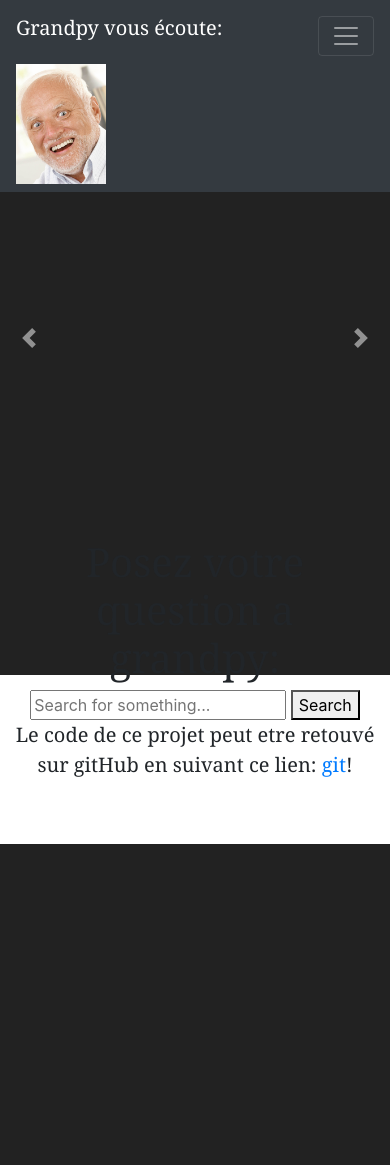
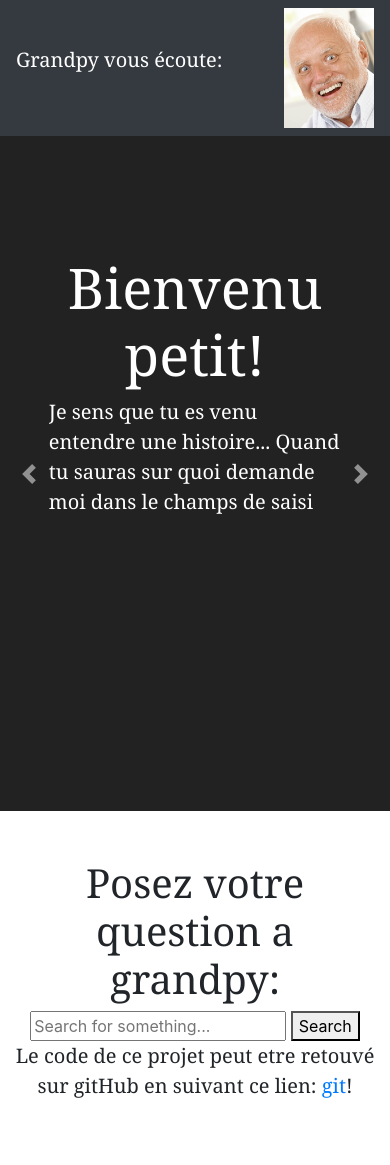
Before and after one commit to ometeore/grandpy, a Flask app: page / in a window 390 px wide. Before the commit the page ends 844 px from the top, so only its background shows below. Run offline with Flask 2, Linux system fonts and the light colour scheme; some libraries are stand-ins or nearby versions.

Commit message:
begining of the end

```diff
--- a/grandpy/static/css/css.css
+++ b/grandpy/static/css/css.css
@@ -18,17 +18,9 @@ html{
     justify-content: space-around;
     align-items: center;
 }
-#main_wrapper{
-    display: flex;
-    flex-direction: column;
-    justify-content: space-between;
-    align-items: center;
-    height: 100%;
-}
+
 header
 {
-    height: 150px;
-    background: #1de3c8;
     width: 100%;
 }
 #footer
@@ -36,24 +28,11 @@ header
     text-align: center;
 }
 
-#main{
-    width: 80%;
-    overflow: scroll;
-}
-.photo_lieu{
-    height: 200px;
-}
-.margin_30{
-    margin: 30px;
-}
-.margin_auto{
-    margin: auto;
-}
 #map{
-    height: 400px;
+    height: 50%;
     width: 100%;
 }
-h1, p{
+h1, p, h3{
     font-family: Georgia, 'Times New Roman', Times, serif, "Arial Black", Arial, Verdana, sans-serif;
 }
 #input_et_bouton{
@@ -61,7 +40,7 @@ h1, p{
 }
 
 .carousel-item {
-    height: 80vh;
+    height: 65vh;
     min-height: 350px;
     background: no-repeat center center scroll #222222;
     -webkit-background-size: cover;
@@ -80,6 +59,7 @@ h1, p{
     box-shadow: 0 0 25px 2px #eee;
     animation: spin 1s linear infinite;
     margin:auto;
+    margin-bottom: 320px;
 }
 
 @keyframes spin
@@ -88,3 +68,22 @@ h1, p{
 	50%  { transform: rotate(180deg); opacity: 1.0; }
 	to   { transform: rotate(360deg); opacity: 0.2; }
 }
+.item_du_carousel{
+    color: white;
+    margin: auto;
+    height:94%;
+    width: 75%;
+}
+@media screen and (max-width: 640px) {
+    .overflow_scroll{
+        overflow: scroll;
+        height:30%;
+    }
+    .carousel-item{
+        height:80vh;
+    }
+  }
+
+.align_center{
+    text-align:center;
+}
--- a/grandpy/static/js/js.js
+++ b/grandpy/static/js/js.js
@@ -22,21 +22,7 @@ $(function () {
 
       div_provisoire.append(div_loader)
       document.querySelector('.active').classList.remove('active')
-      $(".carousel-inner").prepend(div_provisoire)
-
-
-
-
-
-
-
-
-
-
-
-
-
-
+      $(".carousel-inner").append(div_provisoire)
 
 
       var div_reponse = document.createElement("div");
@@ -49,18 +35,17 @@ $(function () {
         /* creer une balise et la remplie avec les info envoyé en ajax */
 
         var div_carousel = document.createElement("div");
-        div_carousel.className = "carousel-caption d-none d-md-block";
+        div_carousel.className = "column_align item_du_carousel";
 
         var text2 = $(div_carousel)
-        text2.html("<h3 class='display-4'>" + data["title"] + "</h3><p class='lead'>" + data["resume"] + "</p>")
+        text2.html("<h3 class='align_center'>" + data["title"] + "</h3><p class='lead overflow_scroll'>" + data["resume"] + "</p>")
 
 
         div_reponse.append(div_carousel)
         /*enlever l'element du carousel qui a deja la classe active
         document.querySelector('.active').classList.remove('active')*/
 
-        $(".carousel-inner").prepend(div_reponse)
-
+        $(".carousel-inner").append(div_reponse)
 
         var div_carte = document.createElement("div");
         var id = new Date().getTime();
@@ -75,10 +60,11 @@ $(function () {
           div_carte, {zoom: 4, center: carte}
         );
         var marker = new google.maps.Marker({position: carte, map: map});
+        document.querySelector('#supprimer').remove()
       });
       console.log("ok");
-      document.querySelector('.carousel-item:first-child').classList.add('active')
-      document.querySelector('#supprimer').remove()
+      document.querySelector('.carousel-item:last-child').classList.add('active')
+
 
       return false;
   });
--- a/grandpy/templates/acceuil.html
+++ b/grandpy/templates/acceuil.html
@@ -2,38 +2,26 @@
 <html>
   <head>
     <meta charset="UTF-8">
-    <title> Grandpy __en developpement__</title>
+    <title> Grandpy __en_developpement__</title>
+    <meta name="viewport" content="width=device-width, user-scalable=no, shrink-to-fit=no">
     <link rel="stylesheet" href="{{ url_for('static', filename='css/css.css') }}">
-    <link href="https://stackpath.bootstrapcdn.com/bootstrap/4.3.1/css/bootstrap.min.css" rel="stylesheet" integrity="sha384-ggOyR0iXCbMQv3Xipma34MD+dH/1fQ784/j6cY/iJTQUOhcWr7x9JvoRxT2MZw1T" crossorigin="anonymous">
+    <link href="https://stackpath.bootstrapcdn.com/bootstrap/4.3.1/css/bootstrap.min.css"
+    rel="stylesheet" integrity="sha384-ggOyR0iXCbMQv3Xipma34MD+dH/1fQ784/j6cY/iJTQUOhcWr7x9JvoRxT2MZw1T" crossorigin="anonymous">
   </head>
-
-
-
-  <!--  Problème de front:
-          carousel qui defile,
-          gestion de l'onglet actif du carousel,
-          ajouter la carte,
-          controle du responsive
-  -->
-
 
 
   <body>
 
-    <!-- HEADER -->
+    <!-- NAV BAR -->
 
-    <nav class="navbar navbar-expand-lg navbar-dark bg-dark fixed-top">
+    <nav class="navbar navbar-expand-lg navbar-dark bg-dark">
       <div class="container">
         <p class="navbar-brand" href="#">Grandpy vous écoute: </p>
-        <button class="navbar-toggler" type="button" data-toggle="collapse" data-target="#navbarResponsive" aria-controls="navbarResponsive" aria-expanded="false" aria-label="Toggle navigation">
-              <span class="navbar-toggler-icon"></span>
-        </button>
         <img src="{{url_for('static', filename='images/harold.jpeg') }}" alt="harold" id="harold">
-
       </div>
     </nav>
 
-    <!-- CAROUSEL -->
+    <!-- CAROUSEL (dans la balise header)-->
     <header>
       <div id="carouselExampleIndicators" class="carousel slide" data-ride="carousel">
         <!--<ol class="carousel-indicators">
@@ -41,27 +29,16 @@
           <li data-target="#carouselExampleIndicators" data-slide-to="1"></li>
           <li data-target="#carouselExampleIndicators" data-slide-to="2"></li>
         </ol>-->
-
-
         <div class="carousel-inner" role="listbox">
 
-
-
-
-
-
-          <!-- Slide One - Set the background image for this slide in the line below -->
           <div class="carousel-item active">
-            <div class="carousel-caption d-none d-md-block column_align">
-              <img src="{{url_for('static', filename='images/harold.jpeg') }}" alt="harold" id="harold">
-              <h3 class="display-4">Bienvenu petit!</h3>
-              <p class="lead">Je sens que tu es venu entendre une histoire... Quand tu sauras sur quoi demande moi dans le champs de saisi en bas. Puis utilise les flèches pour retrouver l'ensemble de notre dialogue.... Grandpy a une mémoire d'éléphant.</p>
+            <div class="column_align item_du_carousel">
+              <div class="le_texte">
+                <h3 class="display-4 align_center">Bienvenu petit!</h3>
+                <p class="lead overflow_scroll">Je sens que tu es venu entendre une histoire... Quand tu sauras sur quoi demande moi dans le champs de saisi en bas. Puis utilise les flèches pour retrouver l'ensemble de notre dialogue.... Grandpy a une mémoire d'éléphant.</p>
+              </div>
             </div>
           </div>
-
-
-
-
 
         </div>
 
@@ -75,39 +52,27 @@
           <span class="carousel-control-next-icon" aria-hidden="true"></span>
           <span class="sr-only">Next</span>
         </a>
-
-
-
       </div>
     </header>
 
     <!-- FOOTER -->
-    <section id="footer" class="py-5 fixed-bottom">
+    <section id="footer" class="py-5">
       <div class="container column_align">
         <h1 class="font-weight-light"> Posez votre question a grandpy:</h1>
 
         <form id="form">
           <input type="text" id="query" placeholder="Search for something...">
-
           <button type="submit" id="search">Search</button>
        </form>
         <p class="lead">Le code de ce projet peut etre retouvé sur gitHub en suivant ce lien: <a href="https://github.com/ometeore/grandpy.git  ">git</a>!</p>
       </div>
     </section>
 
-
-
-
-
-
-    </div>
-  </div>
-
     <script async defer src="https://maps.googleapis.com/maps/api/js?key=AIzaSyAU0ruTznnqHEfl7Yu0nkozg1aJ-6SXfSI&callback=initMap"></script>
     <script src="https://code.jquery.com/jquery-3.4.1.min.js" integrity="sha256-CSXorXvZcTkaix6Yvo6HppcZGetbYMGWSFlBw8HfCJo=" crossorigin="anonymous"></script>
+    <script src="https://stackpath.bootstrapcdn.com/bootstrap/4.3.1/js/bootstrap.bundle.min.js" integrity="sha384-xrRywqdh3PHs8keKZN+8zzc5TX0GRTLCcmivcbNJWm2rs5C8PRhcEn3czEjhAO9o" crossorigin="anonymous"></script>
+    <script src="https://stackpath.bootstrapcdn.com/bootstrap/4.3.1/js/bootstrap.min.js" integrity="sha384-JjSmVgyd0p3pXB1rRibZUAYoIIy6OrQ6VrjIEaFf/nJGzIxFDsf4x0xIM+B07jRM" crossorigin="anonymous"></script>
     <script src="{{ url_for('static', filename='js/js.js') }}"></script>
-    <script src="https://stackpath.bootstrapcdn.com/bootstrap/4.3.1/js/bootstrap.min.js" integrity="sha384-JjSmVgyd0p3pXB1rRibZUAYoIIy6OrQ6VrjIEaFf/nJGzIxFDsf4x0xIM+B07jRM" crossorigin="anonymous"></script>
-    <script src="https://stackpath.bootstrapcdn.com/bootstrap/4.3.1/js/bootstrap.bundle.min.js" integrity="sha384-xrRywqdh3PHs8keKZN+8zzc5TX0GRTLCcmivcbNJWm2rs5C8PRhcEn3czEjhAO9o" crossorigin="anonymous"></script>
 
   </body>
-  </html>
+</html>
```
Also changed, not shown: grandpy/html.html (deleted, +0 -77 lines), grandpy/wiki.py (+10 -2 lines), requirement.txt (added, +23 -0 lines).
